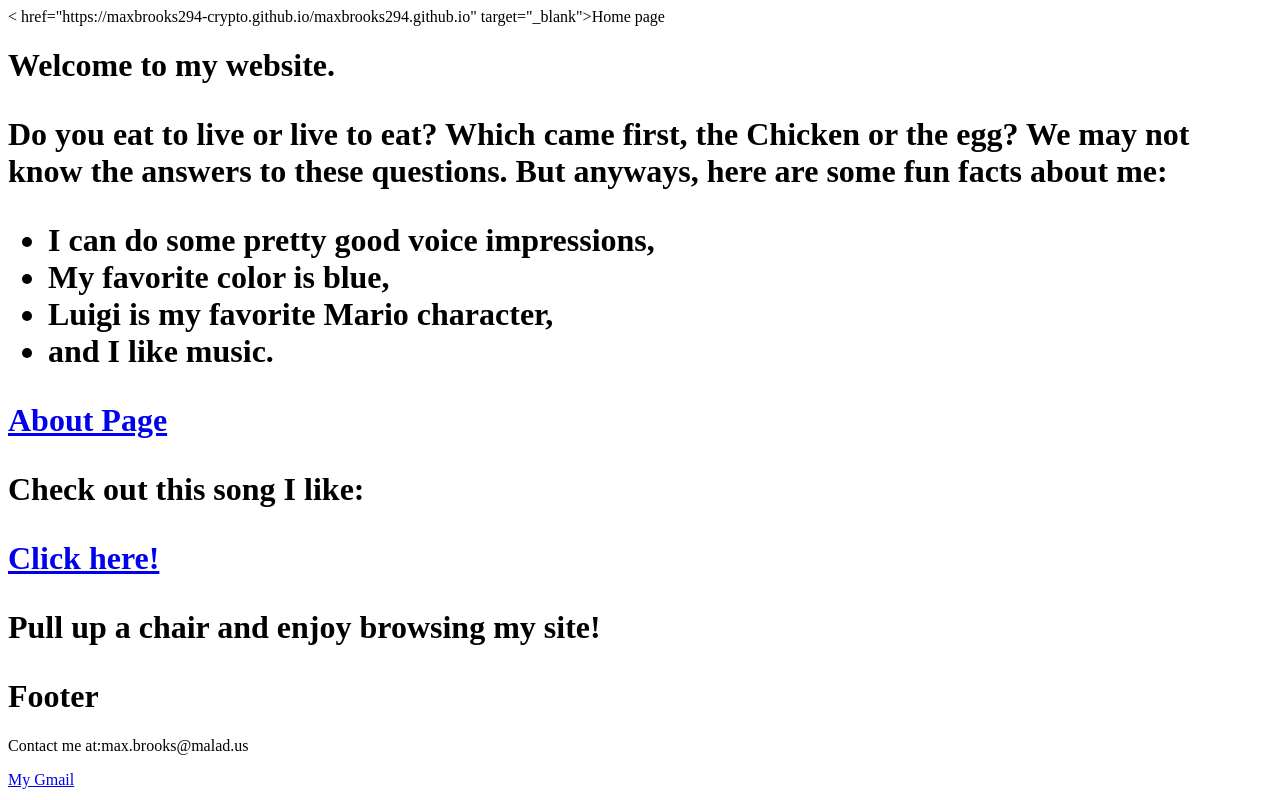
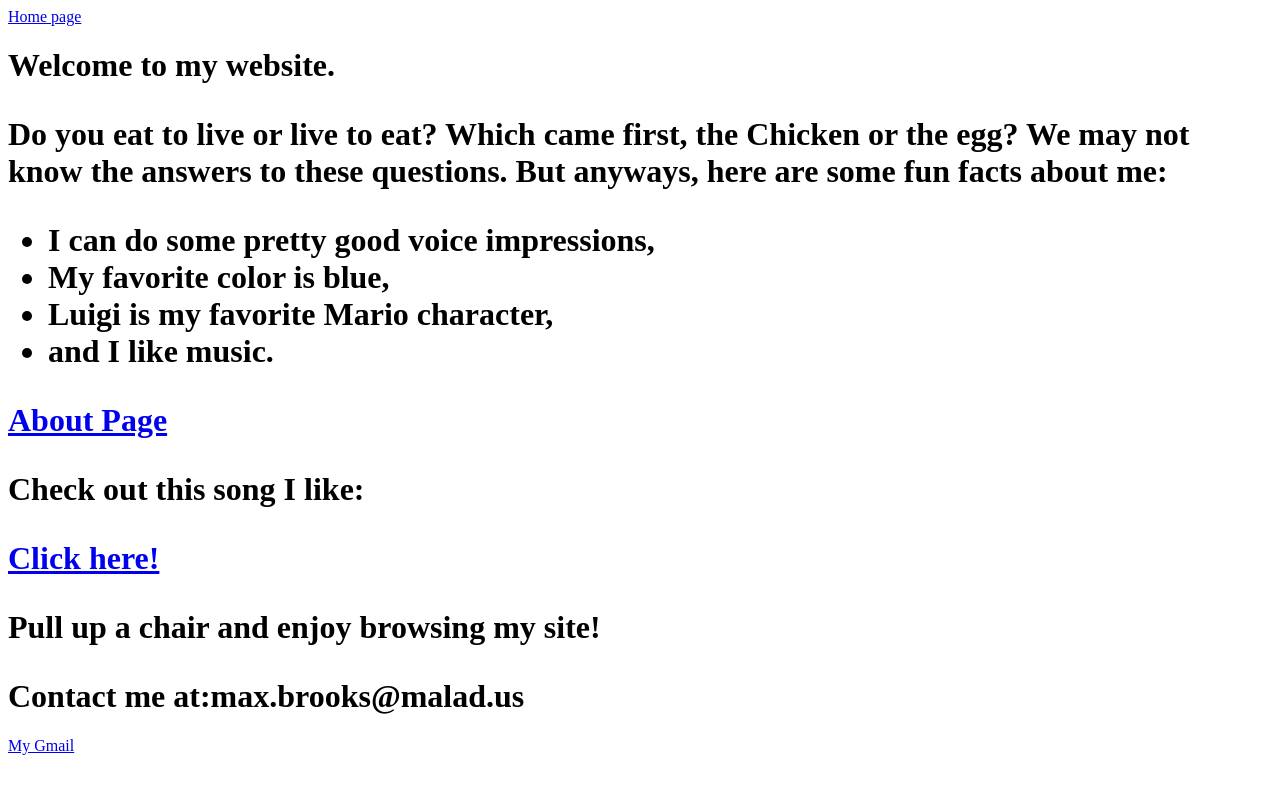
Before and after one commit to maxbrooks294-crypto/maxbrooks294.github.io, a plain HTML site: page index.html in a window 1280 px wide. Drawn offline with Linux system fonts and the light colour scheme.

Commit message:
fixed a typo in "home page" link from working

```diff
--- a/index.html
+++ b/index.html
@@ -3,7 +3,7 @@
 <html>
 	<head>
 		<title>Max's Site</title>
-		< href="https://maxbrooks294-crypto.github.io/maxbrooks294.github.io" target="_blank">Home page</a>
+		<a href="https://maxbrooks294-crypto.github.io/maxbrooks294.github.io" target="_blank">Home page</a>
 	</head>
 	<body>
 		<h1>Welcome to my website.</h>
@@ -23,6 +23,6 @@
 		<br />
 		<p>Pull up a chair and enjoy browsing my site!</p>
 	</body>
-		<h1>Footer</h1>
-		<p>Contact me at:max.brooks@malad.us</p> <a href="max.brooks@malad.us" target="_blank">My Gmail</a>
+		<h1>Contact me at:max.brooks@malad.us</h1>
+		<a href="max.brooks@malad.us" target="_blank">My Gmail</a>
 </html>
```
